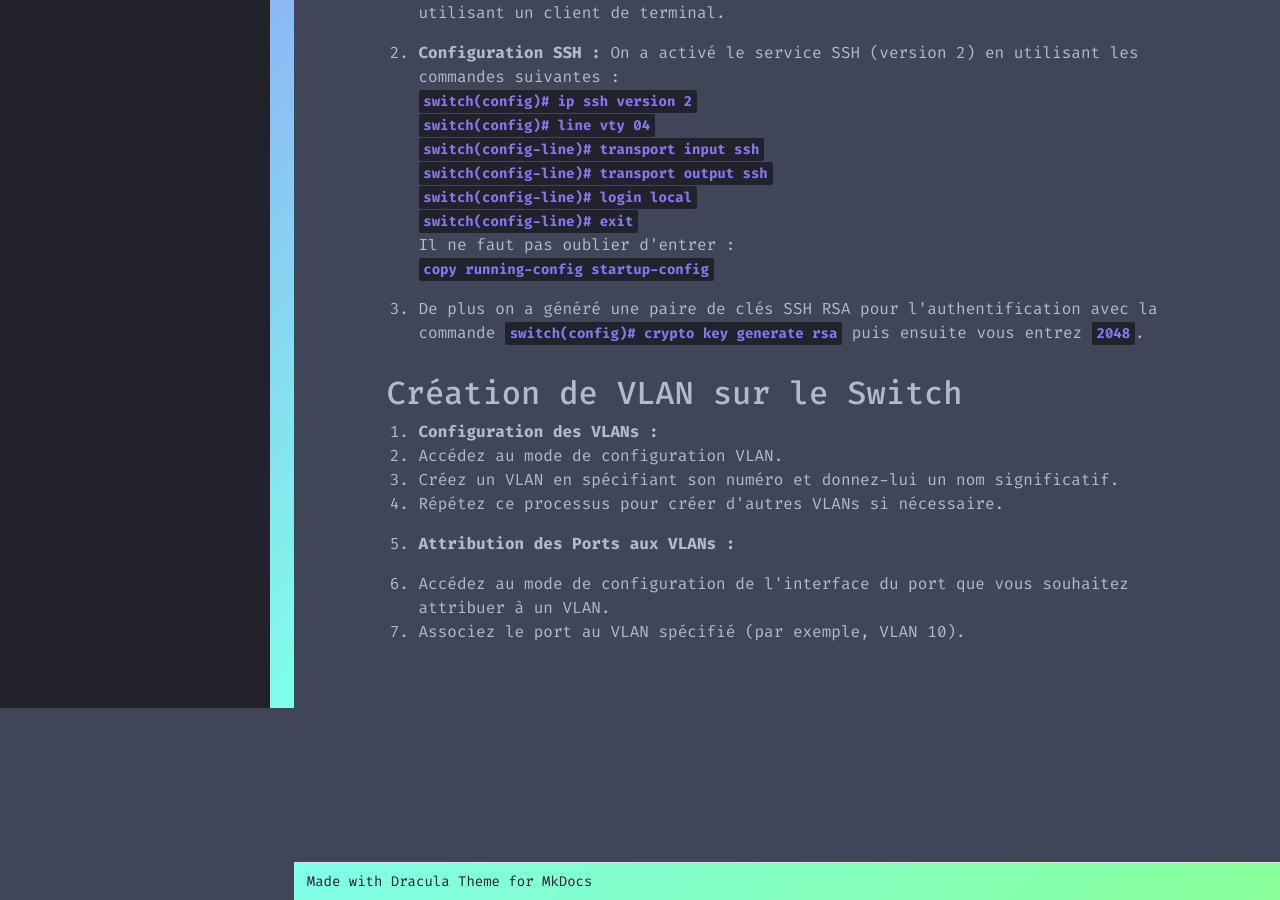
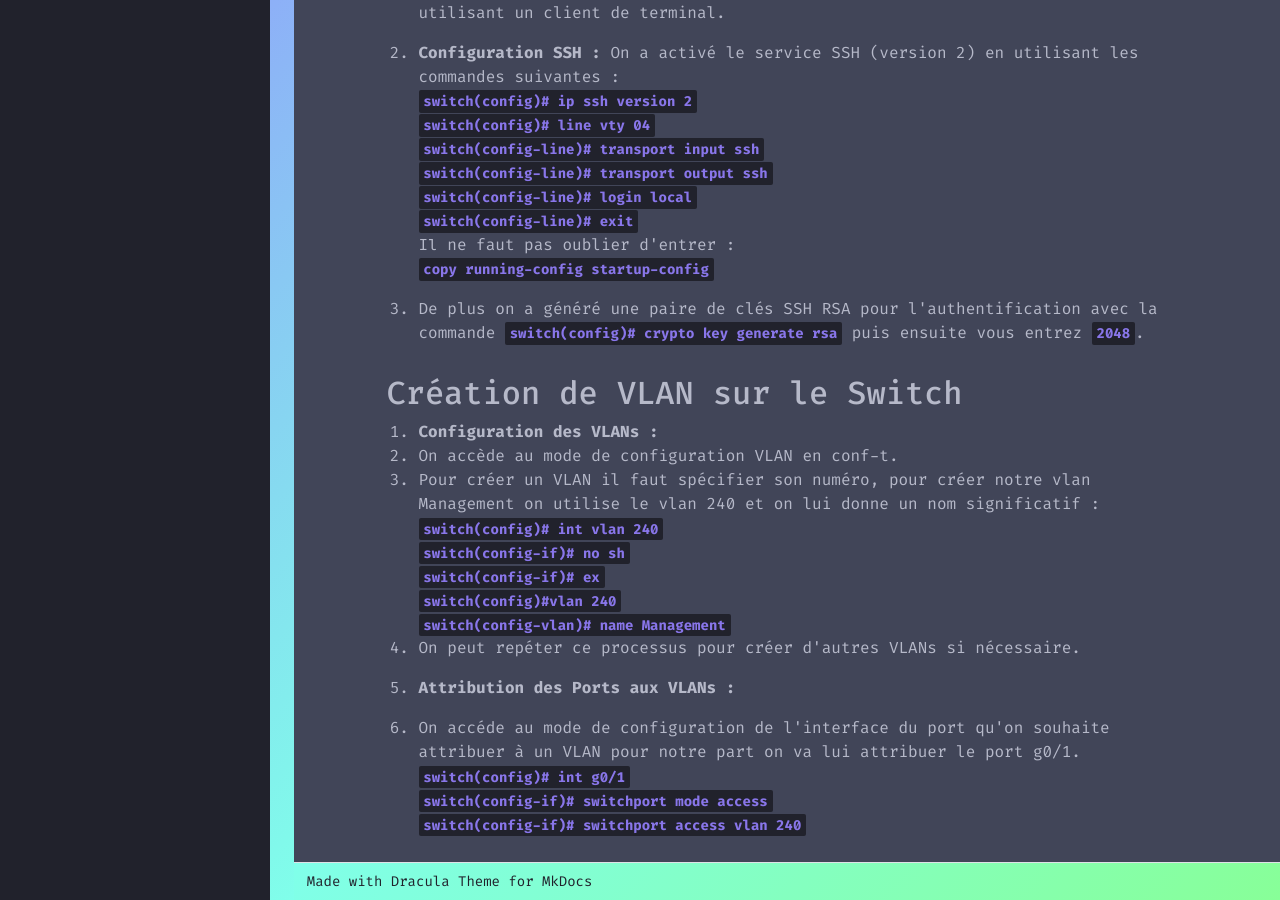
Before and after one commit to eRaETatsuya/OrleansSIO.github.io, an MkDocs documentation site: the page built from docs/switch.md, in a window 1280 px wide and 900 px high, scrolled down 556 px. Built offline with MkDocs 1.6.1 and Material for MkDocs 9.7.7, drawn with Linux system fonts in a browser that asks for light colours.

Commit message:
Update switch.md

```diff
--- a/docs/switch.md
+++ b/docs/switch.md
@@ -31,10 +31,26 @@
 ## Création de VLAN sur le Switch
 
 3. **Configuration des VLANs :**
-   - Accédez au mode de configuration VLAN.
-   - Créez un VLAN en spécifiant son numéro  et donnez-lui un nom significatif.
-   - Répétez ce processus pour créer d'autres VLANs si nécessaire.
+</br>
+   - On accède au mode de configuration VLAN en conf-t.
+   - Pour créer un VLAN il faut spécifier son numéro, pour créer notre vlan Management on utilise le vlan 240 et on lui donne un nom significatif :
+   </br>
+    **`switch(config)# int vlan 240`**
+    </br>
+    **`switch(config-if)# no sh`**
+    </br>
+    **`switch(config-if)# ex`**
+    </br>
+    **`switch(config)#vlan 240`**
+    </br>
+    **`switch(config-vlan)# name Management`**
+   - On peut repéter ce processus pour créer d'autres VLANs si nécessaire.
 
 4. **Attribution des Ports aux VLANs :**
-   - Accédez au mode de configuration de l'interface du port que vous souhaitez attribuer à un VLAN.
-   - Associez le port au VLAN spécifié (par exemple, VLAN 10).
+   - On accéde au mode de configuration de l'interface du port qu'on souhaite attribuer à un VLAN pour notre part on va lui attribuer le port g0/1.
+   </br>
+   **`switch(config)# int g0/1`**
+   </br>
+   **`switch(config-if)# switchport mode access`**
+   </br>
+   **`switch(config-if)# switchport access vlan 240`**
```
